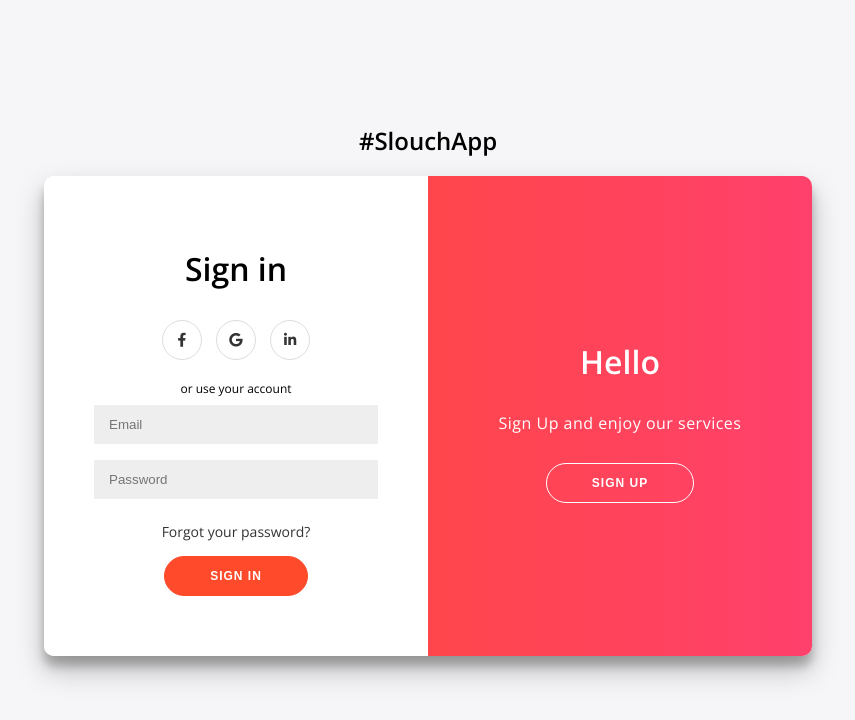
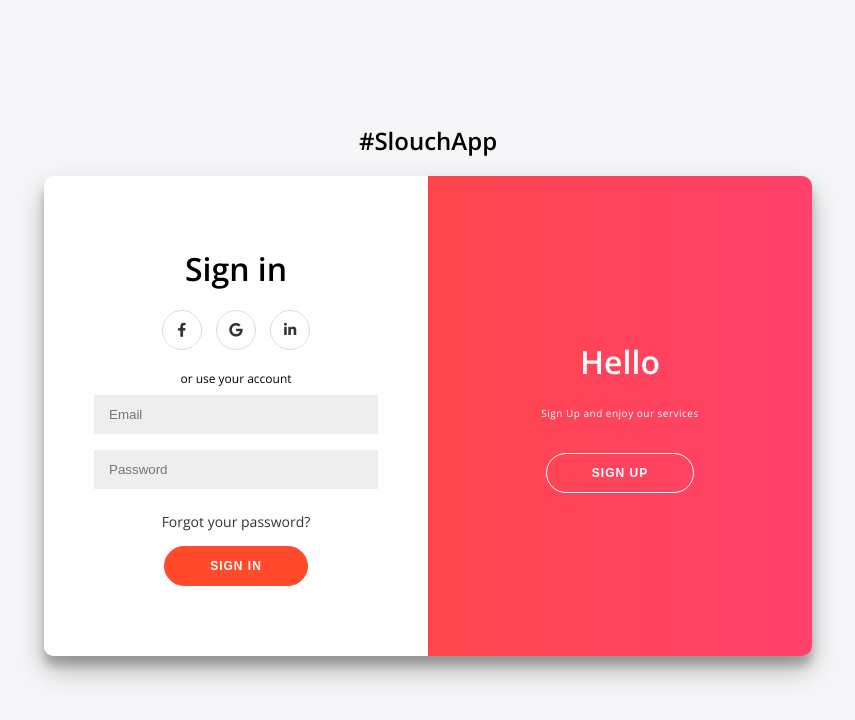
Before and after one commit to Squid-Squid/SlouchApp, a plain HTML site: page index.html in a window 1280 px wide. Shown: the whole page, without its empty margins (212-1067 px from the left). Drawn offline with nearby package versions, Linux system fonts and the light colour scheme.

Commit message:
revert back to normal margin and font size

```diff
--- a/style.css
+++ b/style.css
@@ -17,7 +17,7 @@ body {
 
 h1 {
     font-weight: bold;
-    margin: 10;
+    margin: 0;
 }
 
 h2 {
@@ -25,7 +25,7 @@ h2 {
 }
 
 p {
-    font-size: 16px;
+    font-size: 10px;
     font-weight: 100;
     line-height: 20px;
     letter-spacing: 0.5px;
```
